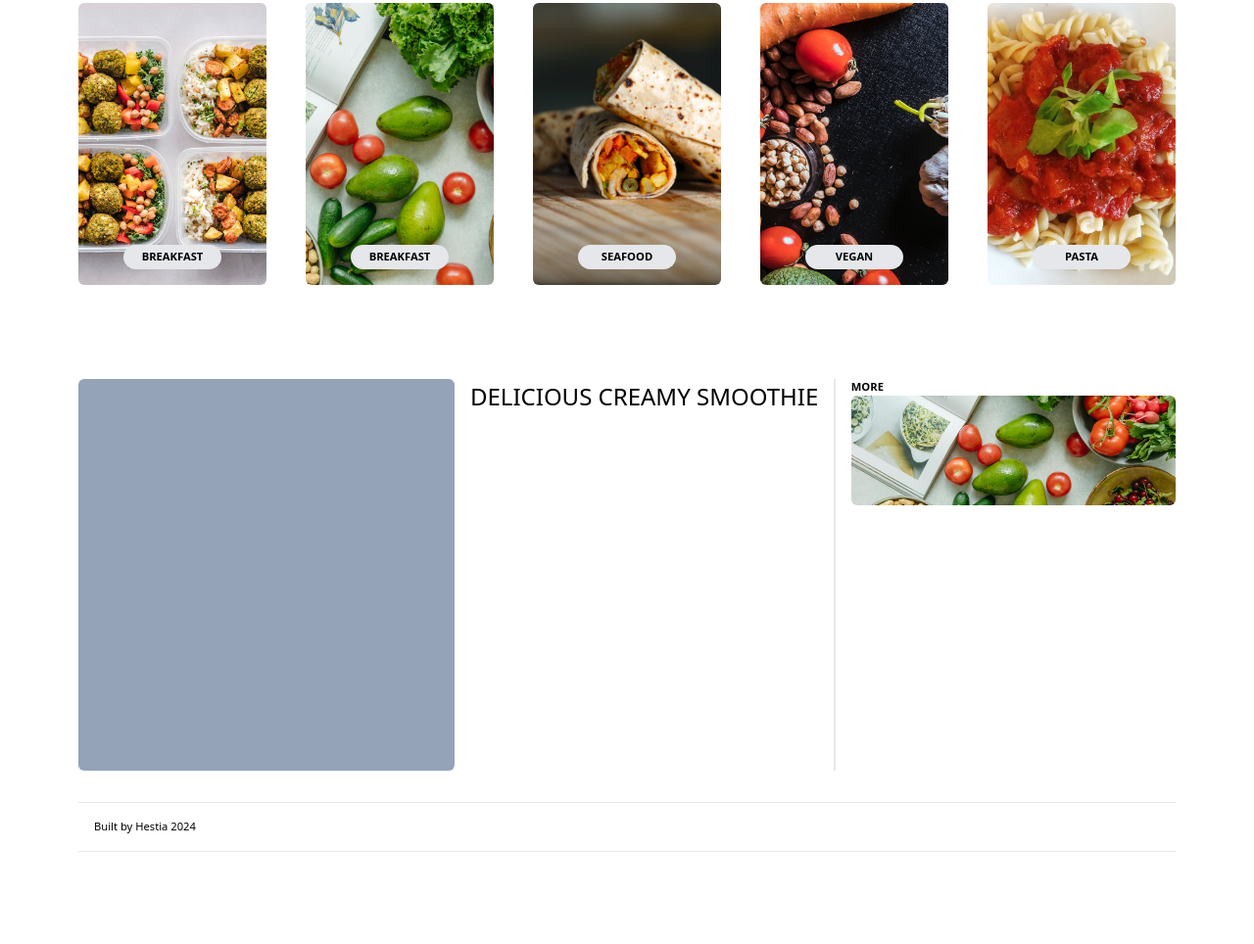
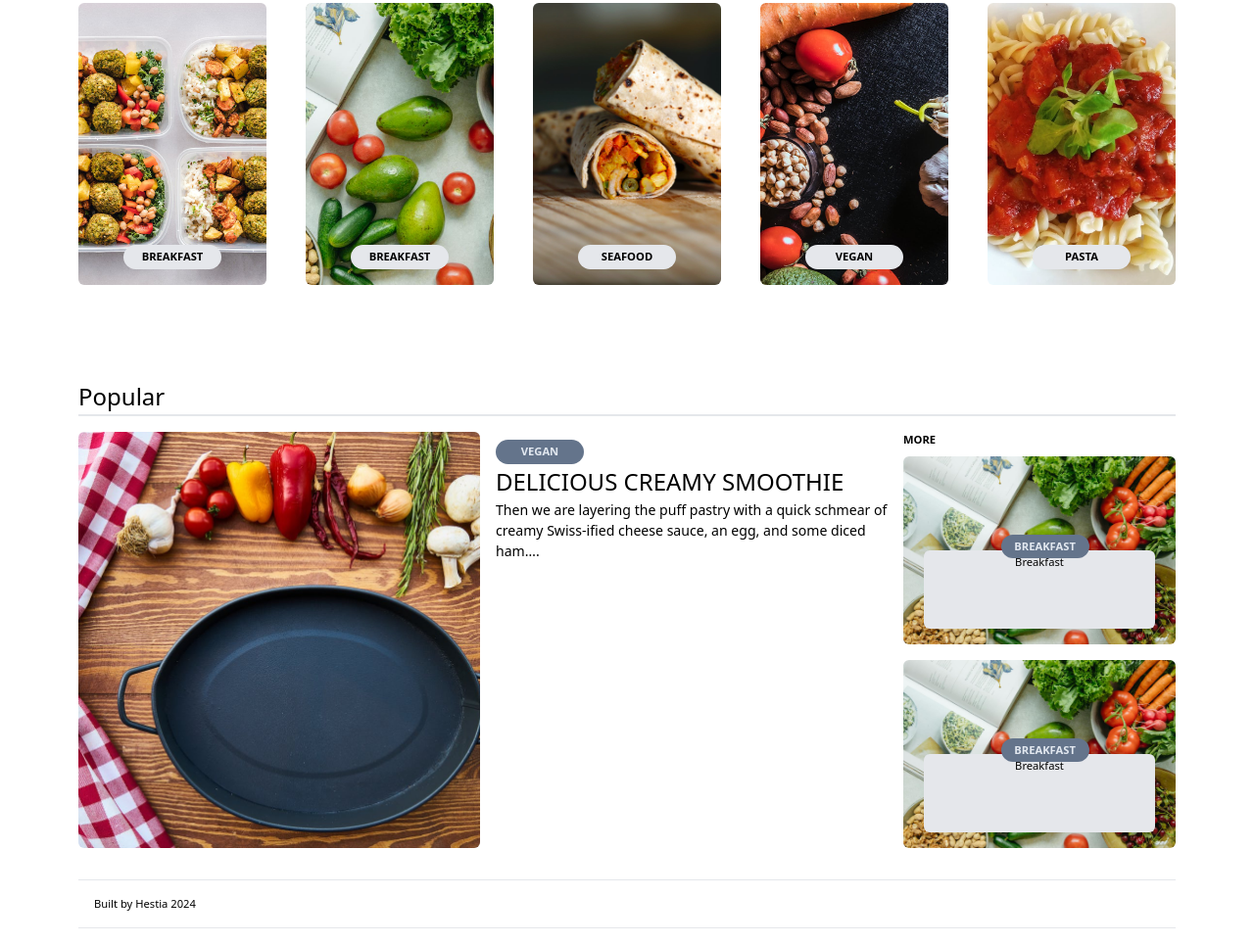
Before and after one commit to Hestia-Arc/Recipe-app, a plain HTML site: page index.html in a window 1280 px wide. Shown: the part 1122-2086 px from the top of the page at 98% size. Before the commit the page ends 2007 px from the top, so only its background shows below. Drawn offline with Linux system fonts and the light colour scheme; no server answers.

```diff
--- a/index.html
+++ b/index.html
@@ -38,6 +38,7 @@
 
                 <div class="h-14 mt-4">
                     <input type="text"
+                    placeholder="Find a recipe..."
                         class="bg-slate-50 h-14 w-[19rem] border-2 border-solid border-slate-100 outline-none p-3">
                     <button type="submit"
                         class="bg-slate-500 h-full px-8 ml-2 font-semibold text-slate-100 text-[1.2rem]">Submit</button>
@@ -105,23 +106,50 @@
         </section>
 
         <section class="px-20">
+            <h3 class="text-1xs border-solid border-b-2">Popular</h3>
 
-            <div class="flex gap-4">
-            <div class="flex gap-4 w-[70%] border-r-2 border-solid">
-                <div class="h-[400px] w-96 rounded-md bg-slate-400"></div>
+            <div class="flex gap-4 mt-4">
+            <div class="flex gap-4 w-[75%] ">
+                <div class="h-full w-[410px] rounded-md bg-slate-400 bg-center bg-no-repeat bg-cover" style="background-image: url('./src/images/img-7.jpg')"></div>
 
-                <div>
+                <div class="w-[400px] pt-2">
+                    <div class="w-[90px] p-1 rounded-2xl bg-slate-500 text-center text-xs uppercase font-bold text-slate-200">
+                        vegan
+                    </div>
+
                     <h3 class="text-1xs uppercase">Delicious creamy smoothie</h3>
+
+                <p class="text-xss">Then we are layering the puff pastry with a quick schmear of creamy Swiss-ified cheese sauce, an egg, and some diced ham….</p>
                 </div>
             </div>
 
             <!-- --- -->
-            <div class="w-[30%]">
+            <div class="w-[26%]">
                 <h3 class="text-xs font-bold">MORE</h3>
 
-                <div class="flex flex-col gap-4">
-                    <div class="h-28 w-full bg-slate-500 rounded-md bg-center bg-no-repeat bg-cover " style="background-image: url('./src/images/img-1.jpg')" >
+                <div class="flex flex-col gap-4 mt-2">
+                    <div class="h-48 w-full bg-slate-500 rounded-md bg-center bg-no-repeat bg-cover flex flex-col justify-end items-center pb-4 " style="background-image: url('./src/images/img-1.jpg')" >
 
+
+                        <div class="w-[85%] h-20 p-1 rounded-md bg-gray-200 text-center text-xs capitalize relative">
+                            Breakfast
+
+                            <div class="w-[90px] p-1 rounded-2xl bg-slate-500 text-center text-xs uppercase font-bold text-slate-200 absolute top-[-1rem] left-1/3">
+                                Breakfast
+                            </div>
+                        </div>
+                    </div>
+
+                    <div class="h-48 w-full bg-slate-500 rounded-md bg-center bg-no-repeat bg-cover flex flex-col justify-end items-center pb-4 " style="background-image: url('./src/images/img-1.jpg')" >
+
+
+                        <div class="w-[85%] h-20 p-1 rounded-md bg-gray-200 text-center text-xs capitalize relative">
+                            Breakfast
+
+                            <div class="w-[90px] p-1 rounded-2xl bg-slate-500 text-center text-xs uppercase font-bold text-slate-200 absolute top-[-1rem] left-1/3">
+                                Breakfast
+                            </div>
+                        </div>
                     </div>
                 </div>
             </div>
--- a/tailwind.config.ts
+++ b/tailwind.config.ts
@@ -8,6 +8,7 @@
   theme: {
     fontSize: {
       'xs': '0.7rem',
+      'xss': '0.88rem',
       '1xs': '1.5rem',
       'xl': '2.5rem',
       '2xl': '3rem'
```
Also changed, not shown: src/pages/RecipeInfo.html (added, +11 -0 lines), src/css/output.css.
